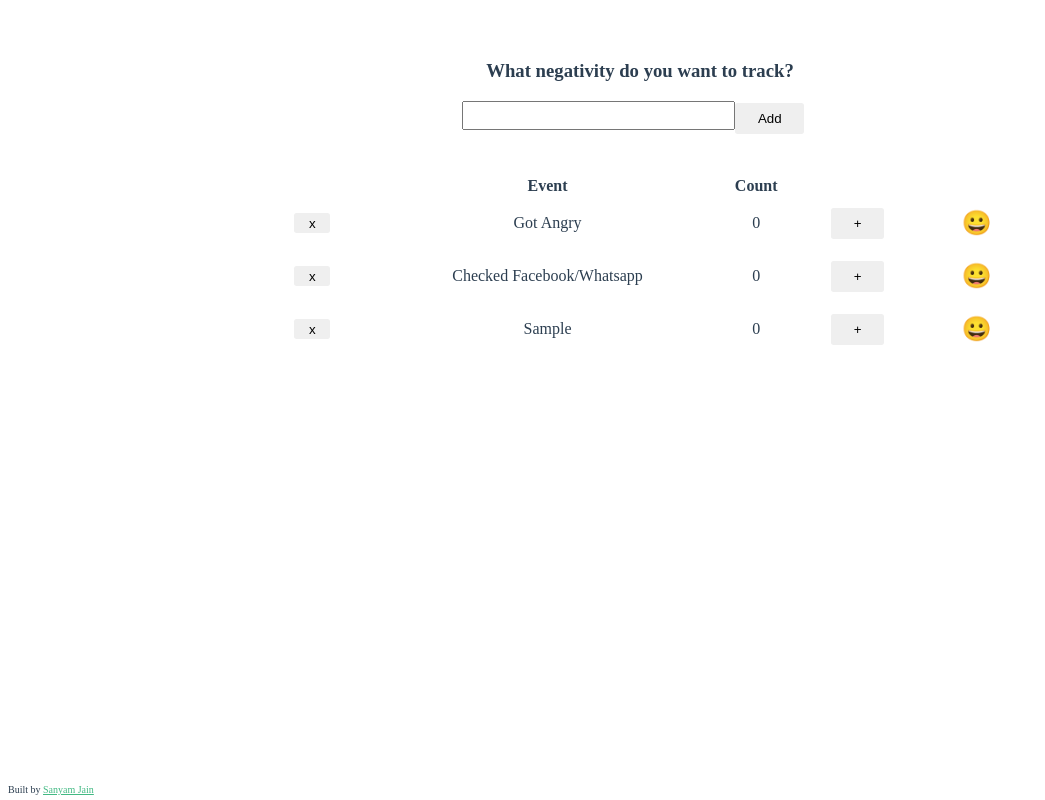
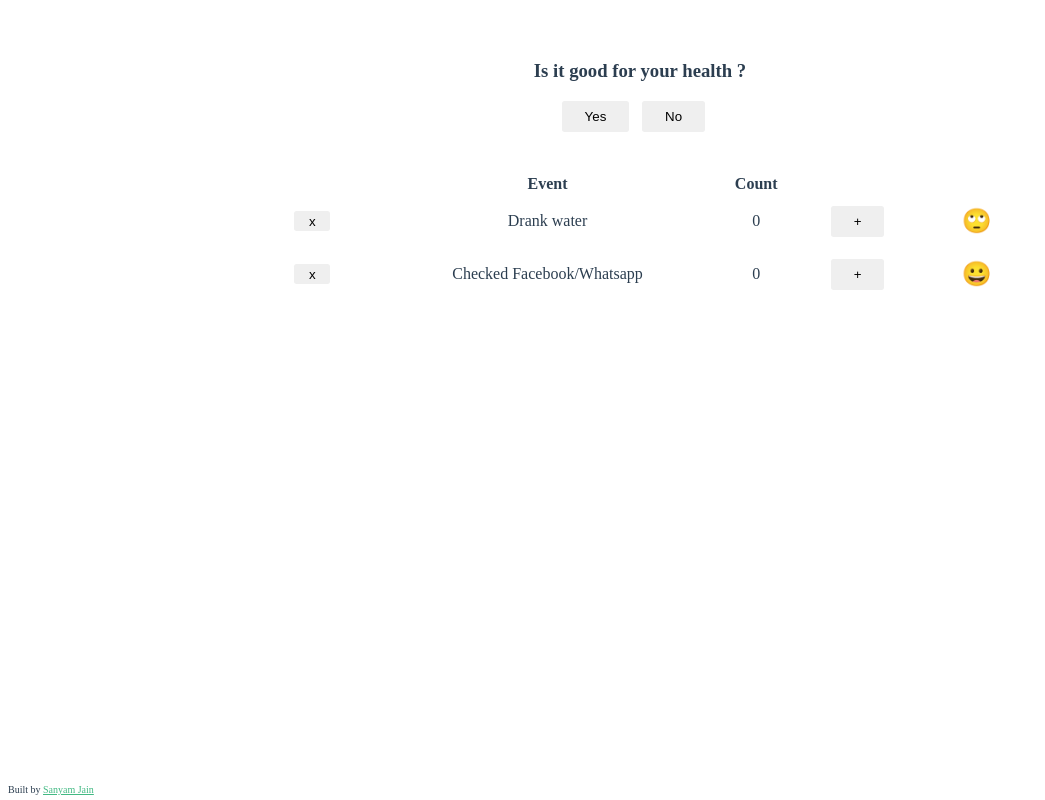
Before and after one commit to xerosanyam/trackme, a Vue app: page / in a window 1280 px wide. Both pictures are taken after typing "Sample" into the empty fields and a click on the button "Add". Shown: the whole page, without its empty margins (0-1045 px from the left). Built offline with nearby package versions, Linux system fonts and the light colour scheme; a web font is replaced by a local one.

Commit message:
add positive events

```diff
--- a/src/components/HelloWorld.vue
+++ b/src/components/HelloWorld.vue
@@ -1,8 +1,15 @@
 <template>
   <div>
-    <h3>What negativity do you want to track?</h3>
-    <input type="text" v-model="newEvent" @keyup.enter="addEvent"/>
-    <button type="submit" @click="addEvent">Add</button>
+    <div v-if="step===1">
+      <h3>What do you want to track?</h3>
+      <input type="text" v-model="newEvent" @keyup.enter="goToStep2"/>
+      <button type="submit" @click="goToStep2">Add</button>
+    </div>
+    <div v-else-if="step===2">
+      <h3>Is it good for your health ?</h3>
+      <button type="submit" @click="addEvent(1)">Yes</button>
+      <button type="submit" @click="addEvent(-1)">No</button>
+    </div>
     <table>
       <tr>
         <th>&nbsp;</th>
@@ -10,23 +17,40 @@
         <th>Count</th>
         <th></th>
       </tr>
-      <tr :key="key" v-for="(count,key)  in events">
+      <tr :key="key" v-for="(event,key)  in events">
         <td>
           <button class="small" title="Delete this event" @click="deleteEvent(key)">x</button>
-          <button v-show="count>0" class="small" title="Decrease count" @click="decreaseCount(key)">-</button>
+          <button v-show="event.count>0" class="small" title="Decrease count" @click="decreaseCount(key)">-</button>
         </td>
         <td>{{key}}</td>
-        <td>{{count}}</td>
+        <td>{{event.count}}</td>
         <td>
-          <button title="Increase count" @click="events[key]++">+</button>
+          <button title="Increase count" @click="events[key].count++">+</button>
         </td>
         <td class="emojis">
-          <span v-if="count<2">😀</span>
-          <span v-else-if="count<4">😅</span>
-          <span v-else-if="count<6">😐</span>
-          <span v-else-if="count<8">🤨</span>
-          <span v-else-if="count<10">😠</span>
-          <span v-else>🐖</span>
+          <div v-if="event.type==='positive'">
+            <span v-if="event.count<1">🙄</span>
+            <span v-else-if="event.count<2">🙂</span>
+            <span v-else-if="event.count<4">👌</span>
+            <span v-else-if="event.count<6">😎</span>
+            <span v-else-if="event.count<8">😍</span>
+            <span v-else-if="event.count<10">👏</span>
+            <span v-else-if="event.count<15">😘</span>
+            <span v-else-if="event.count<25">🤗</span>
+            <span v-else-if="event.count<40">🌈</span>
+            <span v-else>🏆🤟💋</span>
+          </div>
+          <div v-else>
+            <span v-if="event.count<2">😀</span>
+            <span v-else-if="event.count<4">😅</span>
+            <span v-else-if="event.count<6">😐</span>
+            <span v-else-if="event.count<8">🤨</span>
+            <span v-else-if="event.count<10">😠</span>
+            <span v-else-if="event.count<15">🐖</span>
+            <span v-else-if="event.count<25">💩</span>
+            <span v-else-if="event.count<40">💀</span>
+            <span v-else>🙏</span>
+          </div>
         </td>
       </tr>
     </table>
@@ -40,7 +64,8 @@ export default {
   data () {
     return {
       newEvent: '',
-      events: {}
+      events: {},
+      step: 1
     }
   },
   mounted () {
@@ -50,12 +75,12 @@ export default {
       vm.events = JSON.parse(a)
     }
     if (Object.keys(vm.events).length === 0) {
-      vm.$set(vm.events, 'Got Angry', 0)
-      vm.$set(vm.events, 'Checked Facebook/Whatsapp', 0)
+      vm.$set(vm.events, 'Drank water', {'type': 'positive', 'count': 0})
+      vm.$set(vm.events, 'Checked Facebook/Whatsapp', {'type': 'negative', 'count': 0})
     }
   },
   methods: {
-    addEvent () {
+    goToStep2 () {
       var vm = this
       if (vm.newEvent === '') {
         alert('Add some description of event first')
@@ -65,8 +90,25 @@ export default {
         alert('Event already exists')
         return
       }
-      vm.$set(vm.events, vm.newEvent, 0)
+      vm.step = 2
+    },
+    addEvent (type) {
+      var vm = this
+      if (vm.newEvent === '') {
+        alert('Add some description of event first')
+        return
+      }
+      if (vm.newEvent in vm.events) {
+        alert('Event already exists')
+        return
+      }
+      if (type === 1) {
+        vm.$set(vm.events, vm.newEvent, {'type': 'positive', 'count': 0})
+      } else {
+        vm.$set(vm.events, vm.newEvent, {'type': 'negative', 'count': 0})
+      }
       vm.newEvent = ''
+      vm.step = 1
     },
     deleteEvent (key) {
       var vm = this
@@ -79,7 +121,7 @@ export default {
       var vm = this
       var a = confirm('Are you sure you want to decrease the count for ' + key + ' ?')
       if (a) {
-        vm.events[key]--
+        vm.events[key].count--
       }
     },
     increaseCount (index) {
@@ -141,6 +183,7 @@ button{
 }
 input{
   font-size: 20px;
+  width:18%;
 }
 .emojis{
   font-size: 24px;
```
